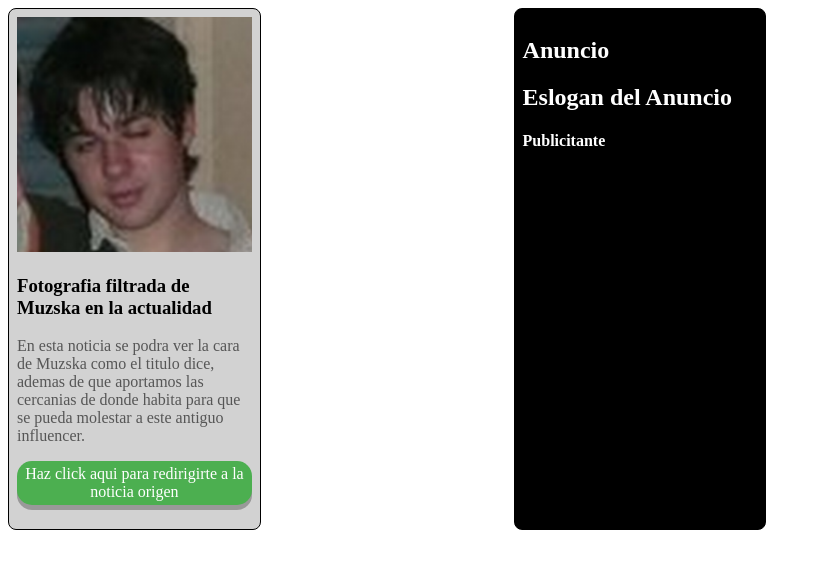
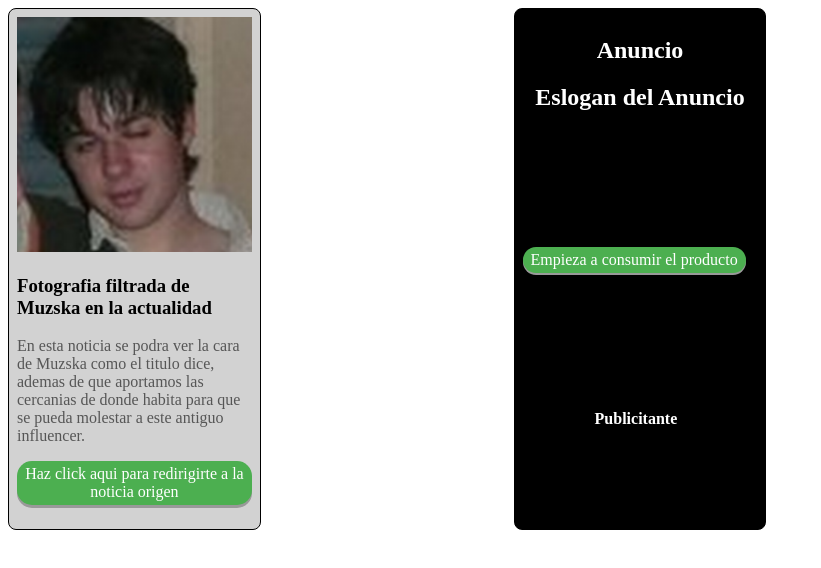
Before and after one commit to AlKevinMun/Posicionamiento, a plain HTML site: page Ejercicio_Posicionamiento.html in a window 1280 px wide. Shown: the whole page, without its empty margins (0-821 px from the left). Drawn offline with Linux system fonts and the light colour scheme.

Commit message:
Banner Publicitario de ejemplo terminado

```diff
--- a/Ejercicio_Posicionamiento.html
+++ b/Ejercicio_Posicionamiento.html
@@ -17,9 +17,10 @@
       <div class=""> </div>
 
       <div class="item_2">
-      <h2>Anuncio</h2>
-      <h2>Eslogan del Anuncio</h2>
-      <h4>Publicitante</h4>
+        <h2 class="texto">Anuncio</h2>
+        <h2 class="texto">Eslogan del Anuncio</h2>
+        <h4 class="texto posicion">Publicitante</h4>
+        <a href=""><div class="button_2">Empieza a consumir el producto</div></a>
       </div>
   </body>
 </html>
--- a/style_Ejercicio.css
+++ b/style_Ejercicio.css
@@ -39,7 +39,7 @@ img{
   background-color: #4CAF50;
   border: none;
   border-radius: 15px;
-  box-shadow: 0 5px #999;
+  box-shadow: 0 3px #999;
   margin-bottom: 1em;
 }
 
@@ -47,7 +47,7 @@ img{
 
 .button:active {
   background-color: #3e8e41;
-  box-shadow: 0 5px #666;
+  box-shadow: 0 3px #666;
   transform: translateY(4px);
 }
 
@@ -64,10 +64,42 @@ img{
   background-image: url("img/negro.jpg");
 }
 
-.item_2:hover{
+.-item_2:hover{
   box-shadow: 0 4px 8px 0 rgba(0, 0, 0, 0.2), 0 6px 20px 0 rgba(0, 0, 0, 0.19);
 }
 
-h2{
-  margin
+.texto{
+  text-align: center;
 }
+.posicion{
+  position: absolute;
+  left: 5em;
+  bottom: 5em;
+}
+.button_2 {
+  display: inline-block;
+  padding: 4px 8px;
+  font-size: 16px;
+  text-align: center;
+  text-decoration: none;
+  outline: none;
+  color: #fff;
+  background-color: #4CAF50;
+  border: none;
+  border-radius: 15px;
+  box-shadow: 0 2px #999;
+  margin-bottom: 1em;
+  position: absolute;
+  left: 0em;
+  bottom:15em;
+  margin-left: 0.5em;
+  margin-right: 0.5em;
+}
+
+.button_2:hover {background-color: #3e8e41}
+
+.button_2:active {
+  background-color: #3e8e41;
+  box-shadow: 0 2px #666;
+  transform: translateY(4px);
+}
```
